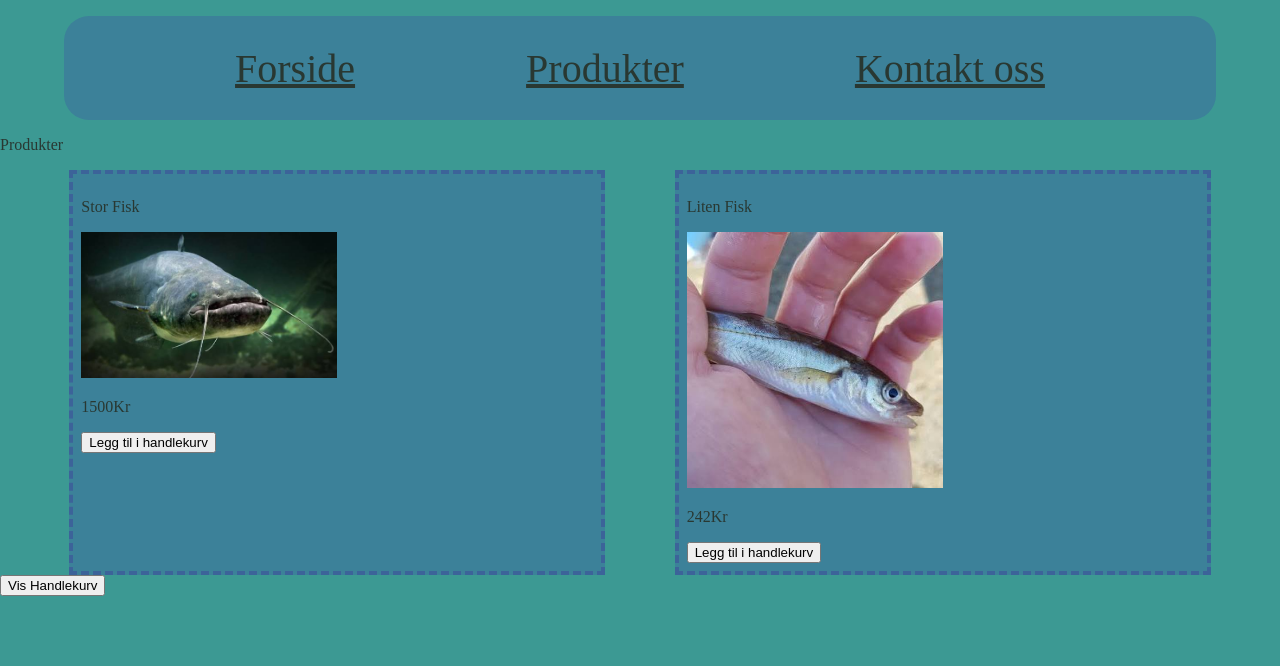
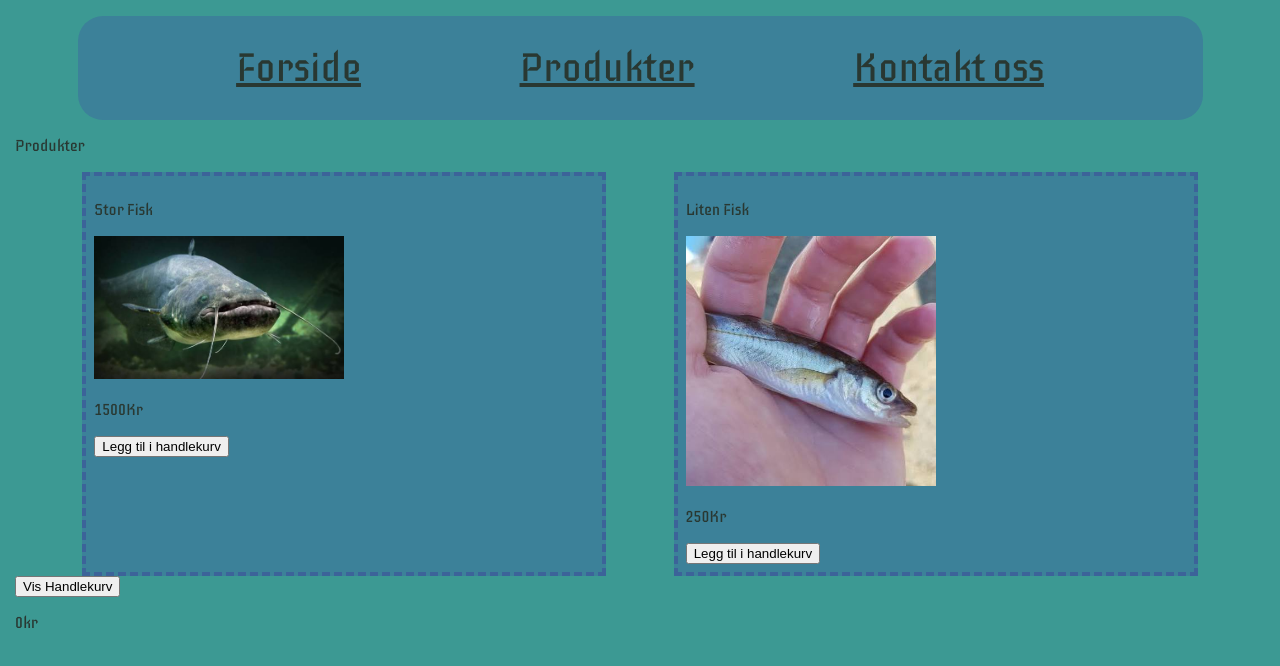
Before and after one commit to HenryPersen/butikksidejs, a plain HTML site: page produkter.html in a window 1280 px wide. Both pictures are taken after a click on the button "Vis Handlekurv". Drawn offline with Linux system fonts and the light colour scheme.

Commit message:
la til font og begynte arbeid med salg

```diff
--- a/script.js
+++ b/script.js
@@ -4,16 +4,30 @@ handlekurvknapp = document.getElementById("vishandlekurv")
 handlekurvdiv = document.getElementById("handlekurv")
 
 handlekurvknapp.addEventListener("click", function(){
+    let totalpris = 0
+    handlekurvdiv.innerHTML = ""
     for(let produkt of produkter){
         let mengdeprodukt = handlekurv.filter(x => x==produkt).length
         console.log(handlekurv)
         console.log(handlekurv.filter(x => x==produkt).length)
         if(mengdeprodukt > 0){
+
             let produktp = document.createElement("p")
             produktp.innerHTML = mengdeprodukt + " " + produkt.navn
             handlekurvdiv.appendChild(produktp)
+            if(produkt.xforysalg != null){
+                let xfory = produkt.xforysalg.split(":")
+                console.log(xfory)
+                for(let i = 1; i <= mengdeprodukt / Number(xfory[0]); i++){ //dette fungerer ikke helt riktig ennå
+                    mengdeprodukt -= Number(xfory[0]) - Number(xfory[1])
+                }
+            }
+            totalpris += (mengdeprodukt * produkt.pris) * (1.0 - produkt.prosentsalg)
         }
     }
+    let pristag = document.createElement("p")
+    pristag.innerHTML = totalpris + "kr"
+    handlekurvdiv.appendChild(pristag)
 })
 
 let handlekurv = [
@@ -21,18 +35,20 @@ let handlekurv = [
 ]
 
 class produkt{
-    constructor(navn, pris, antallsolgt, img){
+    constructor(navn, pris, antallsolgt, img, prosentsalg, xforysalg){
         this.navn = navn
         this.originalpris = pris
         this.pris = pris
         this.antallsolgt = antallsolgt
+        this.prosentsalg = prosentsalg
+        this.xforysalg = xforysalg
         this.img = img
     }
 }
 
 produkter = [
-    new produkt("Stor Fisk", 1500, 3, "static/images/storfisk.jpg"),
-    new produkt("Liten Fisk", 242, 3, "static/images/litenfisk.jpg"),
+    new produkt("Stor Fisk", 1500, 3, "static/images/storfisk.jpg", 0.0, null),
+    new produkt("Liten Fisk", 250, 3, "static/images/litenfisk.jpg", 0.0, "3:2"),
 
 ]
 
--- a/style.css
+++ b/style.css
@@ -1,6 +1,13 @@
+@font-face {
+    font-family: 'Iceberg';
+    src: url("static/fonts/Iceberg-Regular.ttf");
+}
+
+
 :root {
     --primary-bg-color: rgb(60, 153, 147);
     --primary-text-color: rgb(41, 56, 50);
+    --primary-text-color-lighter: rgb(62, 84, 76);
     --nav-bg-color: rgb(60, 129, 153);
     --produkt-bg-color: rgb(60, 129, 153);
     --border-color: rgb(60, 99, 153);
@@ -8,7 +15,8 @@
 
 
 body{
-    margin:0;
+    font-family: 'Iceberg';
+    margin:15px;
     background-color: var(--primary-bg-color);
     color: var(--primary-text-color);
 }
@@ -28,11 +36,13 @@ nav{
     border-radius: 25px;
 }
 nav a{
-    transition: font-size 0.15s ;
+    color: var(--primary-text-color);
+    transition: font-size 0.15s, color 0.2s;
 }
 
 nav a:hover{
-    font-size:6vh
+    font-size:6vh;
+    color: var(--primary-text-color-lighter);
 }
 #produkterdiv{
     display:flex;
@@ -47,3 +57,8 @@ nav a:hover{
     border-color: var(--border-color);
     border-style: dashed;
 }
+#content{
+    display:flex;
+    align-items: center;
+    flex-flow: column;
+}
```
Also changed, not shown: index.html (+3 -1 lines), kontakt.html (+3 -2 lines), static/fonts/Iceberg-Regular.ttf (added).
